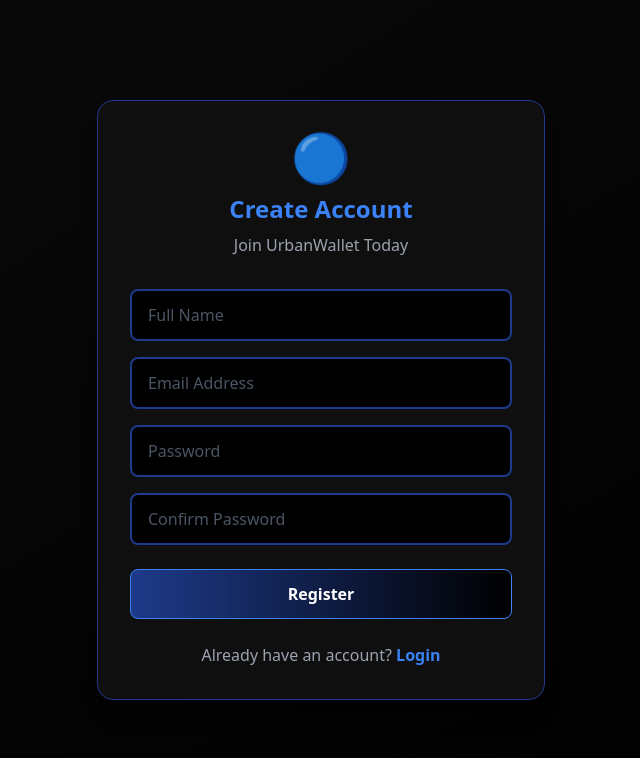
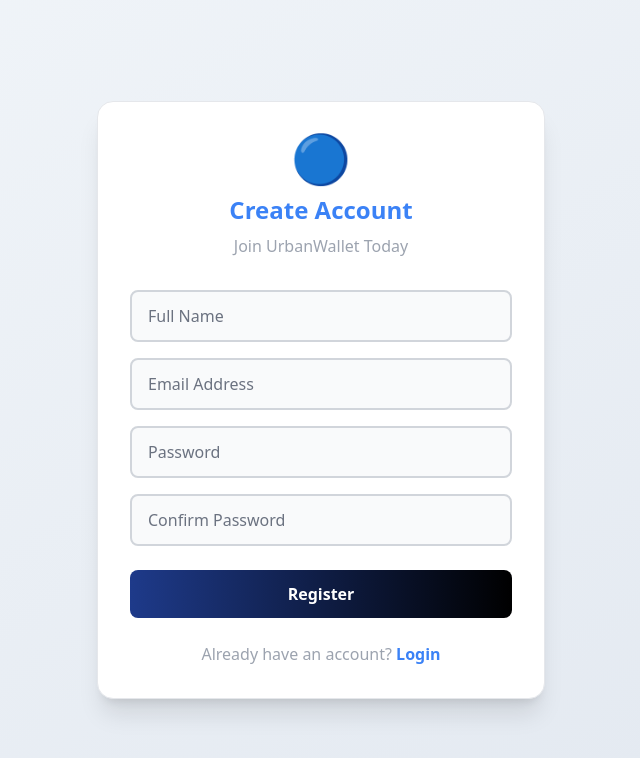
Before and after one commit to Mavine1/Urbanwallet, a React (Create React App) app in the folder frontend/: page /register in a window 1280 px wide. Shown: the top 758 px of the page, without its empty margins (319-959 px from the left). Built offline with nearby package versions, Linux system fonts and the light colour scheme.

Commit message:
update: CSS/Styles: index.css | JS: tailwind.config.js [69 added, 14 removed]

```diff
--- a/frontend/src/index.css
+++ b/frontend/src/index.css
@@ -3,8 +3,14 @@
 @tailwind utilities;
 
 @layer base {
+  /* Dark theme (default) */
+  .dark body {
+    @apply bg-gradient-to-br from-urban-dark-300 to-urban-dark-500 min-h-screen font-sans text-white;
+  }
+
+  /* Light theme */
   body {
-    @apply bg-gradient-to-br from-urban-dark-300 to-urban-dark-500 min-h-screen font-sans;
+    @apply bg-gradient-to-br from-slate-100 to-slate-200 min-h-screen font-sans text-slate-800;
   }
 
   ::-webkit-scrollbar {
@@ -12,29 +18,67 @@
   }
 
   ::-webkit-scrollbar-track {
-    @apply bg-urban-dark-200 rounded;
+    @apply bg-gray-200 dark:bg-urban-dark-200 rounded;
   }
 
   ::-webkit-scrollbar-thumb {
-    @apply bg-urban-blue-800 rounded hover:bg-urban-blue-600;
+    @apply bg-gray-400 dark:bg-urban-blue-800 rounded hover:bg-gray-500 dark:hover:bg-urban-blue-600;
   }
 }
 
 @layer components {
   .btn-primary {
-    @apply bg-gradient-to-r from-urban-blue-800 to-black border border-urban-blue-500 text-white px-6 py-3 rounded-lg font-semibold transition-all duration-300 hover:from-urban-blue-600 hover:to-urban-dark-400 hover:transform hover:-translate-y-1 hover:shadow-blue-glow active:transform active:translate-y-0 disabled:opacity-60 disabled:cursor-not-allowed;
+    @apply bg-gradient-to-r from-urban-blue-800 to-black dark:from-urban-blue-800 dark:to-black text-white px-6 py-3 rounded-lg font-semibold transition-all duration-300 hover:from-urban-blue-600 hover:to-urban-dark-400 hover:transform hover:-translate-y-1 hover:shadow-blue-glow active:transform active:translate-y-0 disabled:opacity-60 disabled:cursor-not-allowed;
+  }
+
+  .light .btn-primary {
+    @apply from-blue-600 to-blue-800 hover:from-blue-500 hover:to-blue-700;
   }
 
   .btn-secondary {
-    @apply bg-urban-blue-800 text-white px-4 py-2 rounded-lg transition-all duration-300 hover:bg-urban-blue-600 hover:transform hover:-translate-y-1;
+    @apply bg-urban-blue-800 dark:bg-urban-blue-800 text-white px-4 py-2 rounded-lg transition-all duration-300 hover:bg-urban-blue-600 hover:transform hover:-translate-y-1;
+  }
+
+  .light .btn-secondary {
+    @apply bg-blue-600 hover:bg-blue-700;
   }
 
   .card {
-    @apply bg-urban-dark-200 border border-urban-blue-800 rounded-2xl shadow-xl;
+    @apply bg-white dark:bg-urban-dark-200 border border-gray-200 dark:border-urban-blue-800 rounded-2xl shadow-xl;
   }
 
   .input-field {
-    @apply w-full px-4 py-3 bg-black border-2 border-urban-blue-800 rounded-lg text-white placeholder-gray-600 focus:outline-none focus:border-urban-blue-500 focus:ring-2 focus:ring-urban-blue-500/20 transition-all duration-300;
+    @apply w-full px-4 py-3 bg-gray-50 dark:bg-black border-2 border-gray-300 dark:border-urban-blue-800 rounded-lg text-gray-800 dark:text-white placeholder-gray-500 dark:placeholder-gray-600 focus:outline-none focus:border-urban-blue-500 dark:focus:border-urban-blue-500 focus:ring-2 focus:ring-urban-blue-500/20 transition-all duration-300;
+  }
+
+  .sidebar {
+    @apply fixed left-0 top-0 h-full w-64 bg-white dark:bg-urban-dark-200 border-r border-gray-200 dark:border-urban-blue-800 transition-all duration-300 z-40;
+  }
+
+  .navbar {
+    @apply fixed top-0 left-0 right-0 h-16 bg-white dark:bg-urban-dark-200 border-b border-gray-200 dark:border-urban-blue-800 flex items-center justify-between px-6 z-30;
+  }
+
+  .main-content {
+    @apply ml-64 pt-16 min-h-screen transition-all duration-300;
+  }
+
+  .light .sidebar,
+  .light .navbar {
+    @apply bg-white border-gray-200;
+  }
+
+  .light .card {
+    @apply bg-white border-gray-200;
+  }
+
+  .light .text-urban-blue-500 {
+    @apply text-blue-600;
+  }
+
+  .light .text-gray-400,
+  .light .text-gray-500 {
+    @apply text-gray-600;
   }
 }
 
@@ -65,3 +109,8 @@
 .animate-pulse-slow {
   animation: pulse 3s cubic-bezier(0.4, 0, 0.6, 1) infinite;
 }
+
+/* Theme transition */
+body, .card, .btn-primary, .btn-secondary, .input-field {
+  transition: background-color 0.3s ease, color 0.3s ease, border-color 0.3s ease;
+}
--- a/frontend/tailwind.config.js
+++ b/frontend/tailwind.config.js
@@ -3,6 +3,7 @@
   content: [
     "./src/**/*.{js,jsx,ts,tsx}",
   ],
+  darkMode: 'class',
   theme: {
     extend: {
       colors: {
@@ -19,10 +20,15 @@
           300: '#0a0a0a',
           400: '#050505',
           500: '#000000',
-        }
+        },
+        'light-bg': '#f8fafc',
+        'light-card': '#ffffff',
+        'light-text': '#1e293b',
+        'light-muted': '#64748b',
       },
       boxShadow: {
         'blue-glow': '0 0 20px rgba(59, 130, 246, 0.3)',
+        'dark-card': '0 4px 6px -1px rgba(0, 0, 0, 0.3)',
       }
     },
   },
```
